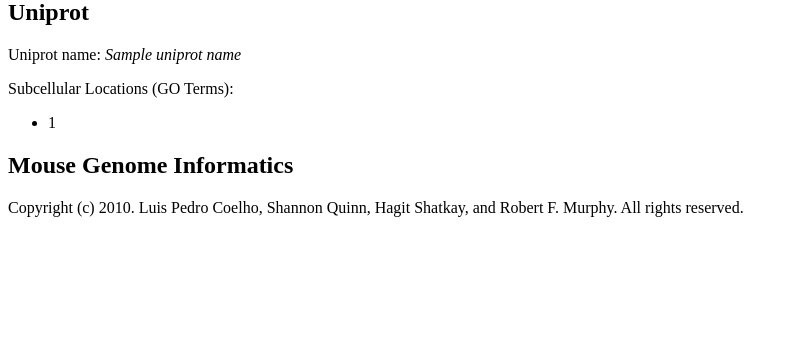
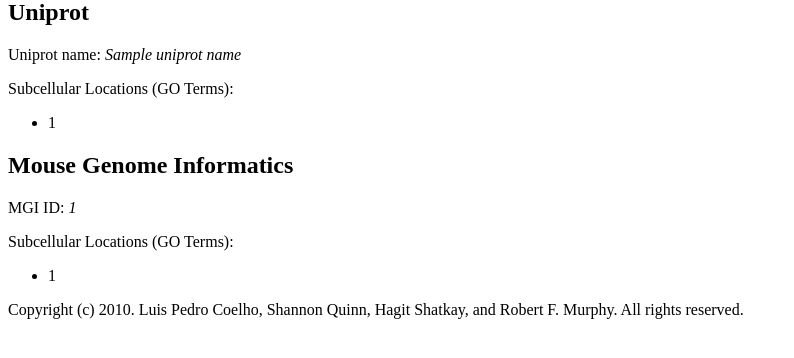
Before and after one commit to luispedro/waldo, a Python web app: template woof/templates/results.html in a window 1280 px wide. Shown: the part 177-535 px from the top of the page, without its empty margins (0-794 px from the left). Run offline with Jinja, Linux system fonts and the light colour scheme; the template is opened without the code that fills it: most values are stand-ins (such as "Sample title", 1, 10 or a date in 2020); some libraries are stand-ins or nearby versions.

Commit message:
Display MGI information

```diff
--- a/woof/templates/results.html
+++ b/woof/templates/results.html
@@ -6,10 +6,10 @@
 
 <p>Uniprot name: <em>{{ uniprot_name }}</em></p>
 
-{% if uniprot_goterms %}
+{% if uniprot_go_terms %}
     <p>Subcellular Locations (GO Terms):</p>
     <ul>
-{% for goid in uniprot_goterms %}
+    {% for goid in uniprot_go_terms %}
         <li>{{ goid }}</li>
     {% endfor %}
     </ul>
@@ -19,4 +19,17 @@
 
 <h2>Mouse Genome Informatics</h2>
 
+<p>MGI ID: <em>{{ mgi_id }}</em></p>
+
+{% if mgi_go_terms %}
+    <p>Subcellular Locations (GO Terms):</p>
+    <ul>
+    {% for goid in mgi_go_terms %}
+        <li>{{ goid }}</li>
+    {% endfor %}
+    </ul>
+{% else %}
+    <p>No subcellular location information.</p>
+{% endif %}
+
 {% endblock %}
```
Also changed, not shown: woof/odlaw/views.py (+8 -2 lines). Lines whose indentation alone changed are shown as unchanged.
